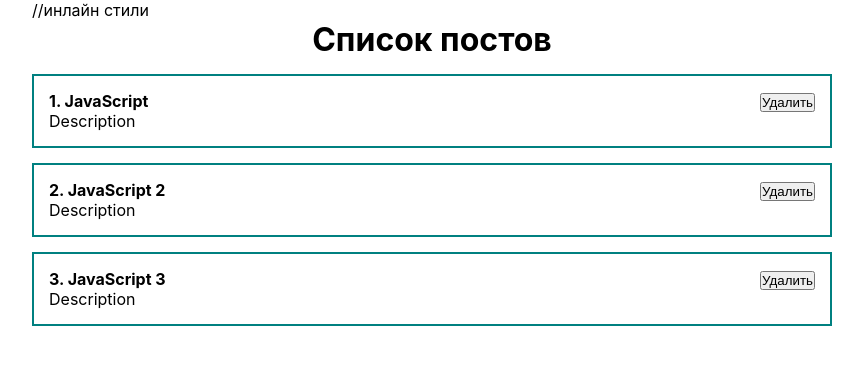
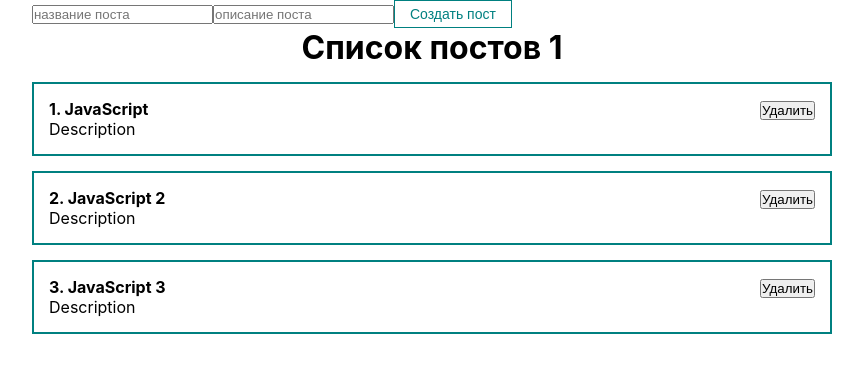
Before and after one commit to Yuthala/React_basics, a React (Create React App) app: page / in a window 1280 px wide. Shown: the top 372 px of the page, without its empty margins (208-1071 px from the left). Built offline with nearby package versions, Linux system fonts and the light colour scheme.

Commit message:
MyButton, module.css

```diff
--- a/src/App.js
+++ b/src/App.js
@@ -1,7 +1,9 @@
 import React from 'react';
 import { useState } from 'react';
 import './styles/App.css';
-import PostItem from './components/PostItem';
+//import PostItem from './components/PostItem';
+import PostList from './components/PostList';
+import MyButton from './components/UI/button/MyButton';
 //import Counter from './components/Counter';
 //import ClassCounter from './components/ClassCounter';
 
@@ -12,18 +14,28 @@
     {id: 3, title: 'JavaScript 3', body: 'Description'}
   ])
 
+  // const [posts2, setPosts2] = useState([
+  //   {id: 1, title: 'Python', body: 'Description'},
+  //   {id: 2, title: 'Python 2', body: 'Description'},
+  //   {id: 3, title: 'Python 3', body: 'Description'}
+  // ])
+
 
   return (
     <div className="App">
-      {/* <Counter /> */}
-      {/* <ClassCounter /> */}
+      {/* <Counter /> //Counter.jsx*/}
+      {/* <ClassCounter /> //ClassCounter.jsx */}
       {/* //передаем в props объект post  */}
       {/* <PostItem post={{id: 1, title: 'JavaScript', body: 'Description'}}/> */}
-      //инлайн стили
-      <h1 style={{textAlign: 'center'}}>Список постов</h1>
-      {posts.map(post =>
-        <PostItem post={post} key={post.id}/>
-      )}
+
+    {/* //форма добавления поста */}
+    <form>
+      <input type="text" placeholder='название поста' />
+      <input type="text" placeholder='описание поста' />
+      <MyButton>Создать пост</MyButton>
+    </form>
+    <PostList posts={posts} title="Список постов 1"/>
+    {/* <PostList posts={posts2} title="Список постов 2"/> */}
     </div>
   );
 }
--- /dev/null
+++ b/src/components/PostList.jsx
@@ -0,0 +1,16 @@
+import PostItem from "./PostItem";
+
+
+const PostList = ({posts, title}) => {
+	return (
+		<div>
+			{/* //инлайн стили */}
+			<h1 style={{textAlign: 'center'}}>{title}</h1>
+      		{posts.map(post =>
+        		<PostItem post={post} key={post.id}/>
+      )}
+		</div>
+	 );
+}
+
+export default PostList;
--- /dev/null
+++ b/src/components/UI/button/MyButton.jsx
@@ -0,0 +1,16 @@
+import React from 'react'
+//импортируем стили как объект
+import classes from './MyButton.module.css';
+
+//деструктурируем props children, остальные props оставляем как есть
+const MyButton = ({children, ...props}) => {
+	return (
+		// передаем кнопке весть объект props, чтобы получить атрибуты кнопки из App.js (например disabled)
+		<button {...props} className={classes.myBtn}>
+			{/* //передаем props.children, чтобы в кнопке отразился текст кнопки из App.js */}
+			{children}
+		</button>
+	 );
+}
+
+export default MyButton;
--- /dev/null
+++ b/src/components/UI/button/MyButton.module.css
@@ -0,0 +1,8 @@
+.myBtn {
+	padding: 5px 15px;
+	color: teal;
+	font-size: 14px;
+	background: transparent;
+	border: 1px solid teal;
+	cursor: pointer;
+}
```
